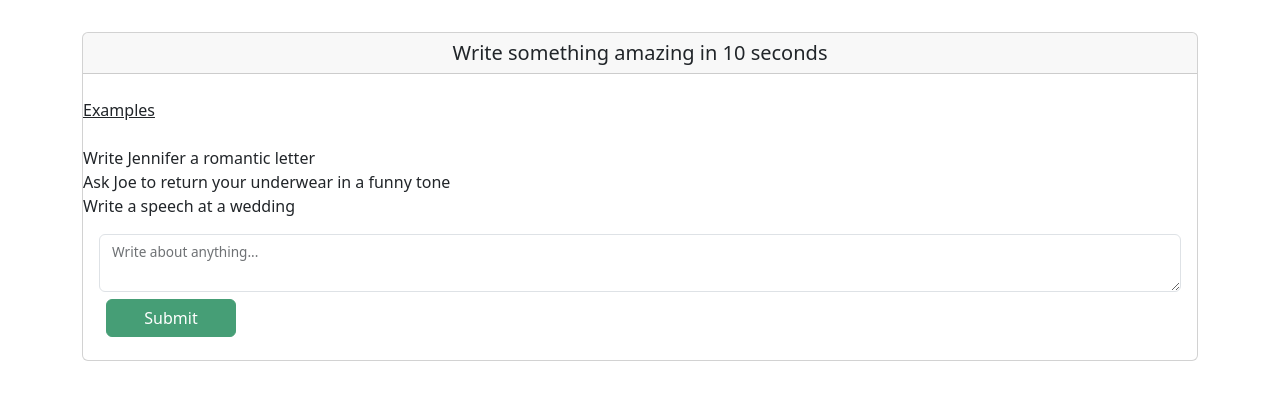
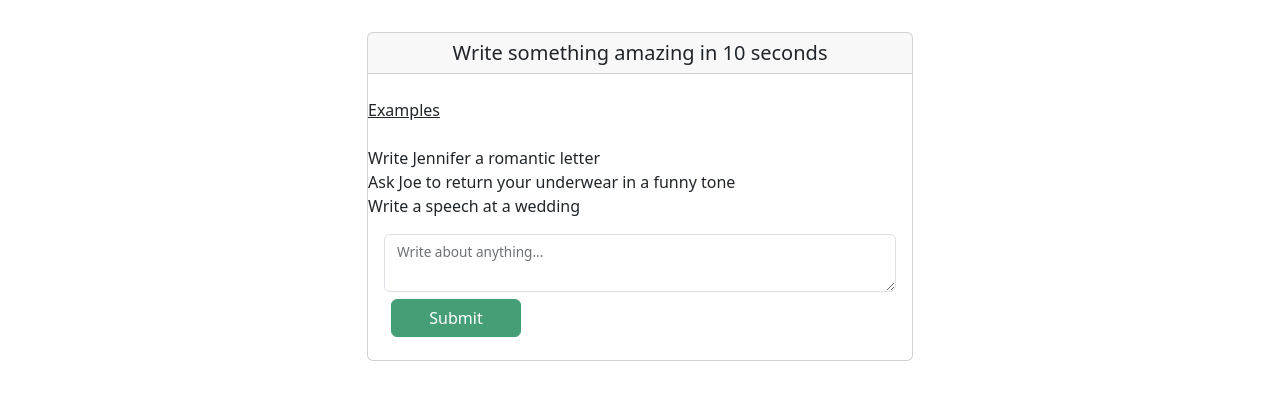
Before and after one commit to amiaynara/letter_generator, a Flask app: page / in a window 1280 px wide. Shown: the top 400 px of the page. Run offline with Flask 2, Linux system fonts and the light colour scheme; parts of the project's set-up code (start-up, migrations or seed data) failed here and were passed over; some libraries are stand-ins or nearby versions.

Commit message:
Add files via upload

```diff
--- a/templates/parameters.html
+++ b/templates/parameters.html
@@ -4,7 +4,7 @@
     Set Parameters
 {% endblock %}
 {% block content %}
-    <div class="col-12">
+    <div class="col-6">
         <div class="card">
             <h5 class="card-header text-center">Write something amazing in 10 seconds</h5>
             <br><u>Examples</u>
```
